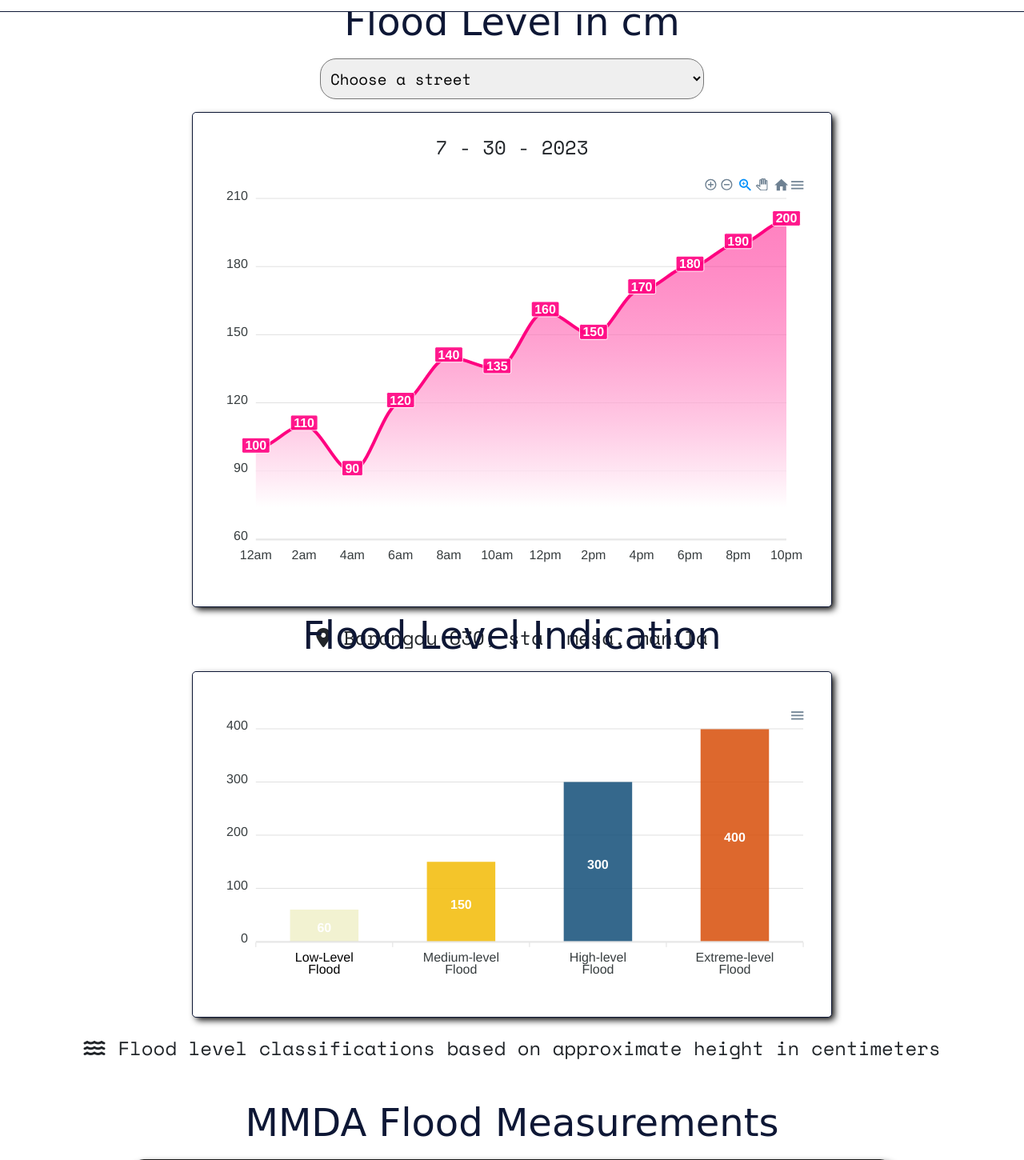
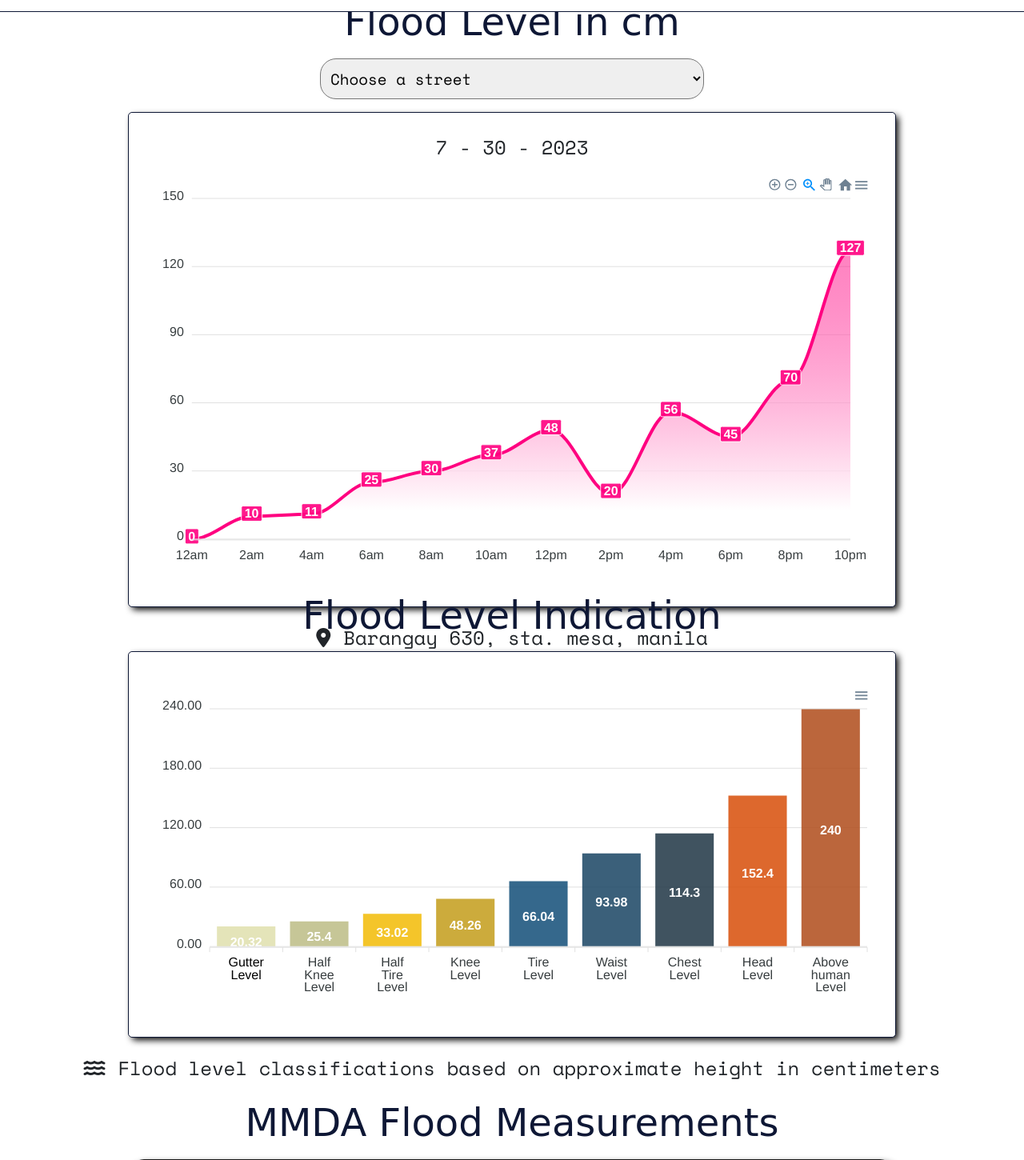
Before and after one commit to uriel000/flood-time, a PHP site: page /flood.html in a window 1280 px wide. Shown: the part 65-1515 px from the top of the page at 80% size. Run offline with PHP 8.4, Linux system fonts and the light colour scheme; some libraries are stand-ins or nearby versions; some web fonts are replaced.

Commit message:
Added and fixed some designs

```diff
--- a/assets/css/style.css
+++ b/assets/css/style.css
@@ -492,7 +492,7 @@ nav ul li:last-of-type a:hover {
   border: 1px solid var(--dark);
   border-radius: 5px;
   box-shadow: var(--shadow);
-  width: 50rem;
+  width: 80%;
 }
 
 .charts .charts-title {
--- a/assets/js/chart.js
+++ b/assets/js/chart.js
@@ -12,7 +12,7 @@ var options = {
   series: [
     {
       name: "cm",
-      data: [100, 110, 90, 120, 140, 135, 160, 150, 170, 180, 190, 200],
+      data: [0, 10, 11, 25, 30, 37, 48, 20, 56, 45, 70, 127],
     },
   ],
   colors: ["#FF0080"],
@@ -53,11 +53,11 @@ chart.render();
 var options = {
   series: [
     {
-      data: [60, 150, 300, 400],
+      data: [20.32, 25.4, 33.02, 48.26, 66.04, 93.98, 114.3, 152.4, 240],
     },
   ],
   chart: {
-    height: 350,
+    height: 400,
     type: "bar",
     events: {
       click: function (chart, w, e) {
@@ -65,10 +65,21 @@ var options = {
       },
     },
   },
-  colors: ["#f0f0c9", "#f2bb05", "#124e78", "#d74e09"],
+  colors: [
+    "#E0E0AD",
+    "#BCBC85",
+    "#f2bb05",
+    "#C49D1A",
+    "#124e78",
+    "#194563",
+    "#1F3645",
+    "#d74e09",
+    "#AF4C1B",
+    "#904925",
+  ],
   plotOptions: {
     bar: {
-      columnWidth: "50%",
+      columnWidth: "80%",
       distributed: true,
     },
   },
@@ -80,10 +91,15 @@ var options = {
   },
   xaxis: {
     categories: [
-      ["Low-Level", "Flood"],
-      ["Medium-level", "Flood"],
-      ["High-level", "Flood"],
-      ["Extreme-level", "Flood"],
+      ["Gutter", "Level"],
+      ["Half", "Knee", "Level"],
+      ["Half", "Tire", "Level"],
+      ["Knee", "Level"],
+      ["Tire", "Level"],
+      ["Waist", "Level"],
+      ["Chest", "Level"],
+      ["Head", "Level"],
+      ["Above", "human", "Level"],
     ],
     labels: {
       style: {
--- a/flood.html
+++ b/flood.html
@@ -104,7 +104,6 @@
         <h1 class="logo-a">Flood Level Indication</h1>
         <div class="charts-card">
           <p class="chart-title"></p>
-
           <div id="chart2"></div>
         </div>
         <p>
--- a/map.html
+++ b/map.html
@@ -83,7 +83,9 @@
 
     <div class="map-container">
       <div class="map">
-        <h1 class="logo-a">Barangay 630 (Santa Mesa) Street Guide and Map</h1>
+        <h1 class="logo-a">
+          Barangay 630 (Santa Mesa) Interactive Street Guide and Map
+        </h1>
         <div id="map"></div>
       </div>
 
```
Also changed, not shown: leaf.js (+14 -0 lines).
